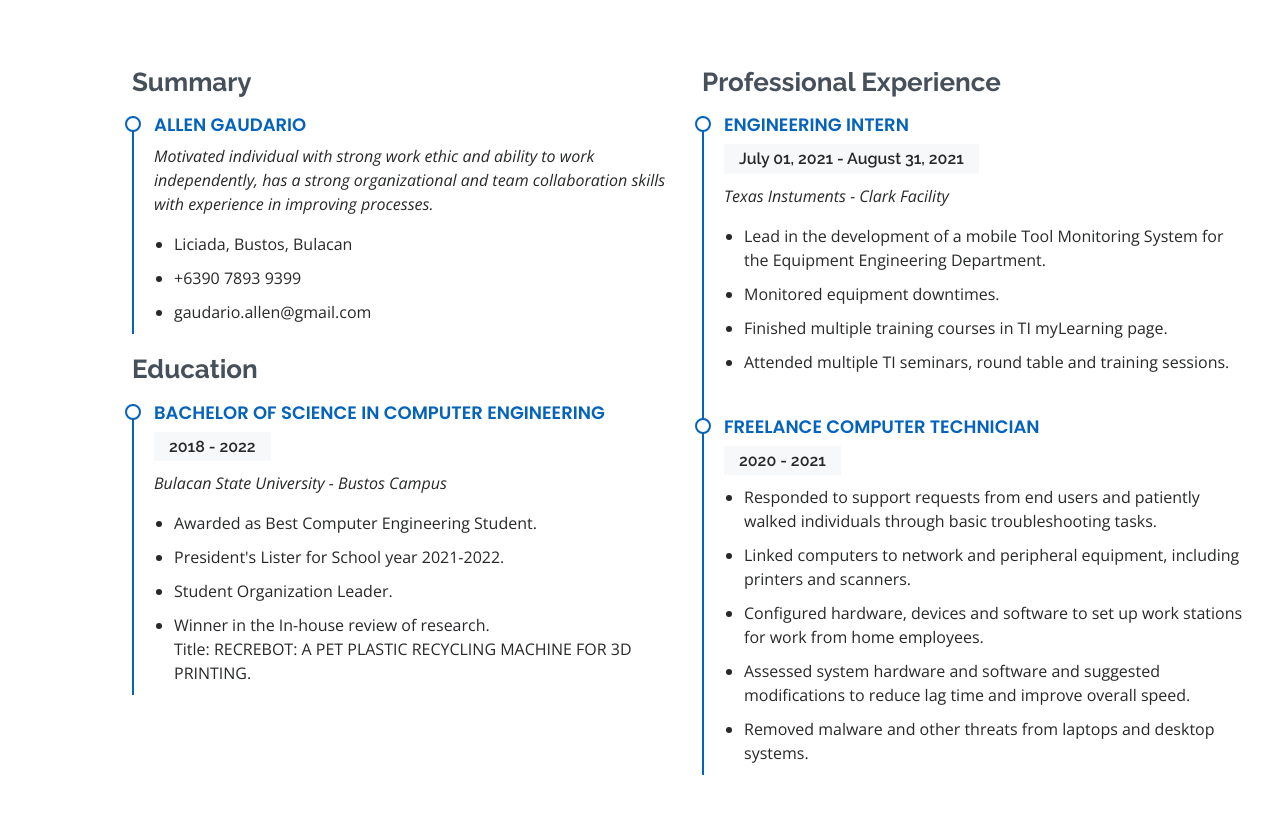
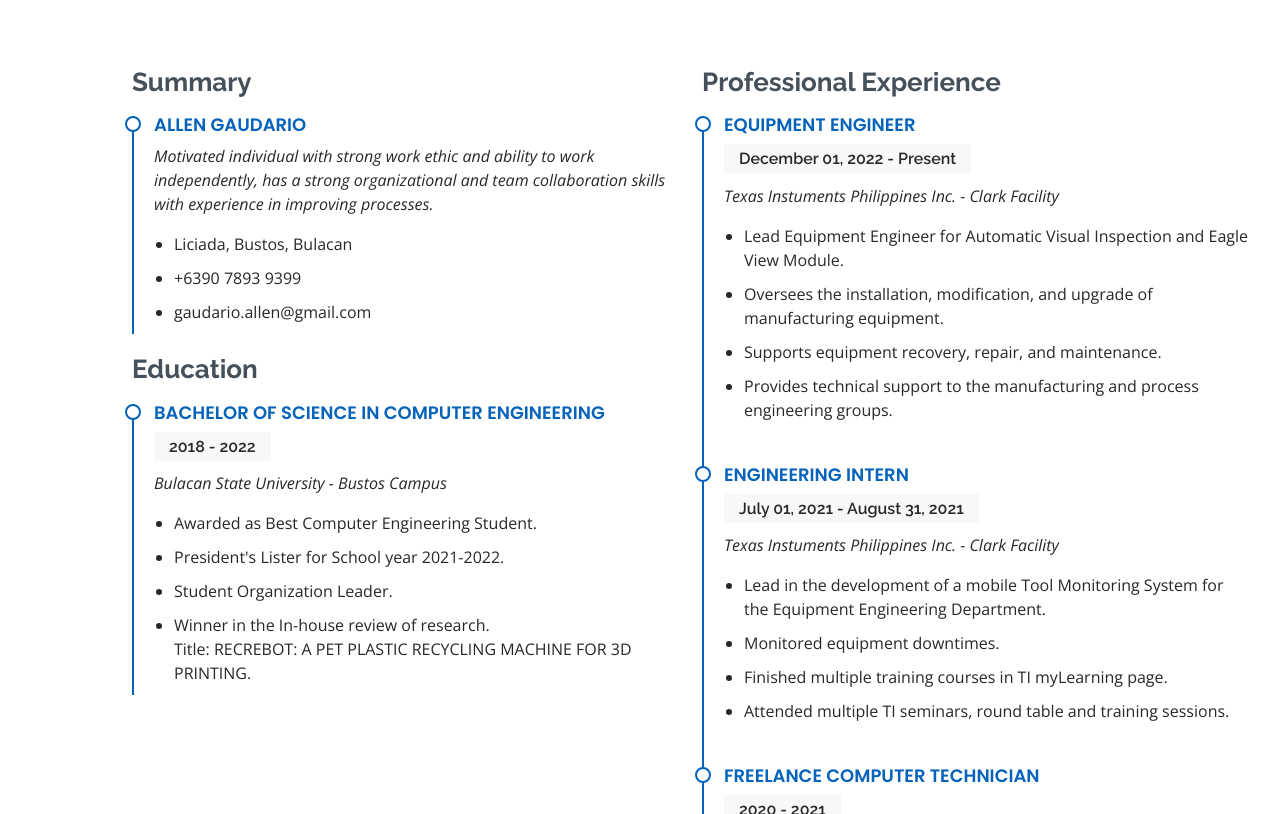
Before and after one commit to Jihei-Endonka/Jihei-Endonka.github.io, a plain HTML site: page index.html in a window 1280 px wide. Shown: the part 1986-2800 px from the top of the page. Drawn offline with nearby package versions, Linux system fonts and the light colour scheme.

Commit message:
Add files via upload

```diff
--- a/index.html
+++ b/index.html
@@ -221,9 +221,20 @@
           <div class="col-lg-6">
             <h3 class="resume-title">Professional Experience</h3>
             <div class="resume-item">
+              <h4>Equipment Engineer</h4>
+              <h5>December 01, 2022 - Present</h5>
+              <p><em>Texas Instuments Philippines Inc. - Clark Facility </em></p>
+              <ul>
+                <li>Lead Equipment Engineer for Automatic Visual Inspection and Eagle View Module.</li>
+                <li>Oversees the installation, modification, and upgrade of manufacturing equipment.</li>
+                <li>Supports equipment recovery, repair, and maintenance.</li>
+                <li>Provides technical support to the manufacturing and process engineering groups.</li>
+              </ul>
+            </div>
+            <div class="resume-item">
               <h4>Engineering Intern</h4>
               <h5>July 01, 2021 - August 31, 2021</h5>
-              <p><em>Texas Instuments - Clark Facility </em></p>
+              <p><em>Texas Instuments Philippines Inc. - Clark Facility </em></p>
               <ul>
                 <li>Lead in the development of a mobile Tool Monitoring System for the Equipment Engineering Department.</li>
                 <li>Monitored equipment downtimes.</li>
```
